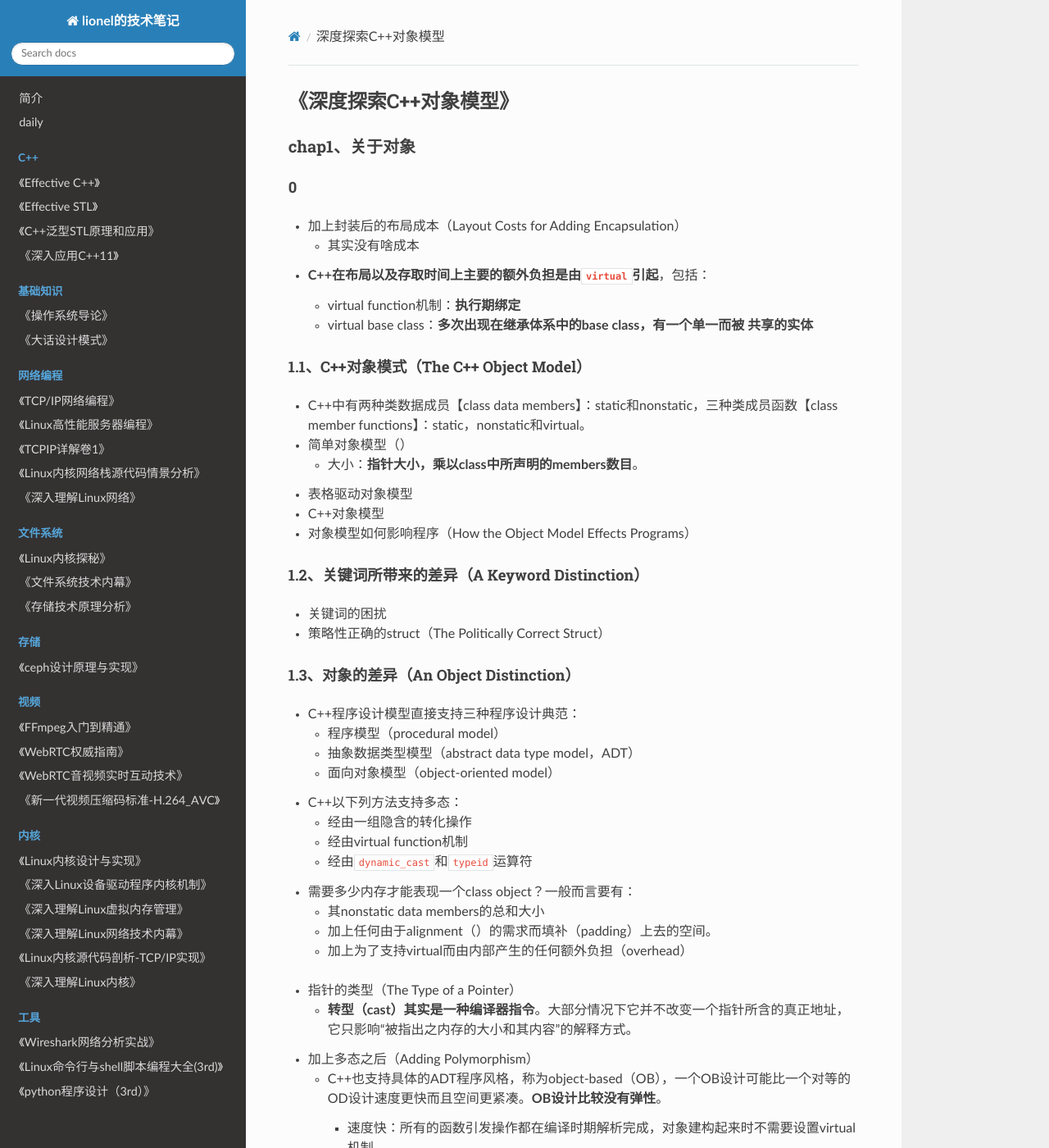
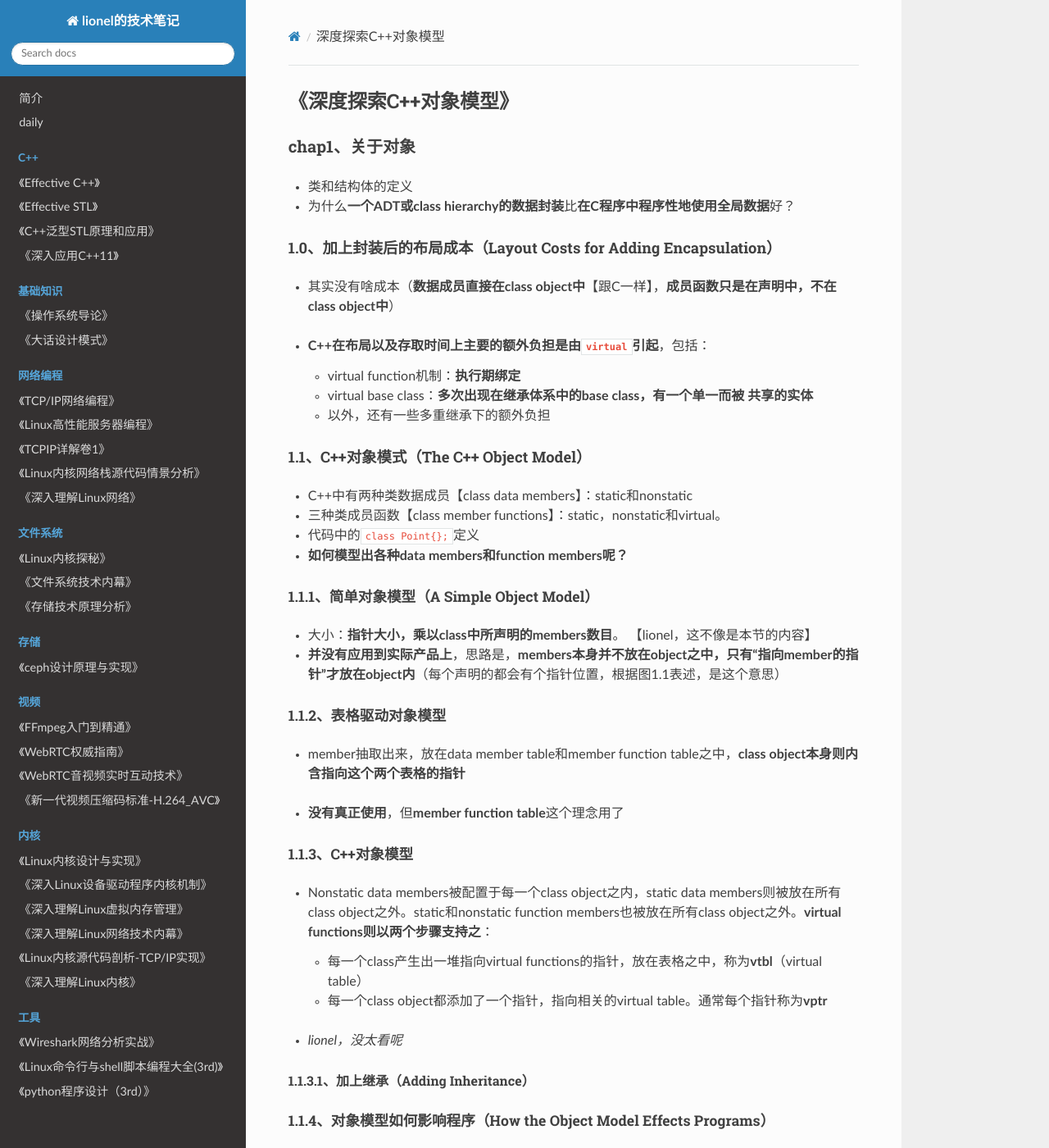
Before and after one commit to wolflion/booknotes, an MkDocs documentation site: the page built from docs/20C++/深度探索C++对象模型.md, in a window 1280 px wide and 1400 px high. Shown: the whole window at 82% size. Built offline with MkDocs 1.6.1, drawn with Linux system fonts in a browser that asks for light colours; nearby versions of some CDN libraries; some of the changed text lies outside the part shown.

Commit message:
Update 深度探索C++对象模型.md

```diff
--- a/docs/20C++/深度探索C++对象模型.md
+++ b/docs/20C++/深度探索C++对象模型.md
@@ -2,27 +2,57 @@
 
 ### chap1、关于对象
 
-#### 0
++ 类和结构体的定义
++ 为什么**一个ADT或class hierarchy的数据封装**比**在C程序中程序性地使用全局数据**好？
 
-+ 加上封装后的布局成本（Layout Costs for Adding Encapsulation）
-  + 其实没有啥成本
+#### 1.0、加上封装后的布局成本（Layout Costs for Adding Encapsulation）
+
++ 其实没有啥成本（**数据成员直接在class object中**【跟C一样】，**成员函数只是在声明中，不在class object中**）
+
 + **C++在布局以及存取时间上主要的额外负担是由`virtual`引起**，包括：
   + virtual function机制：**执行期绑定**
   + virtual base class：**多次出现在继承体系中的base class，有一个单一而被 共享的实体**
+  + 以外，还有一些多重继承下的额外负担
 
 #### 1.1、C++对象模式（The C++ Object Model）
 
-+ C++中有两种类数据成员【class data members】：static和nonstatic，三种类成员函数【class member functions】：static，nonstatic和virtual。
-+ 简单对象模型（）
-  + 大小：**指针大小，乘以class中所声明的members数目**。
-+ 表格驱动对象模型
-+ C++对象模型
-+ 对象模型如何影响程序（How the Object Model Effects Programs）
++ C++中有两种类数据成员【class data members】：static和nonstatic
++ 三种类成员函数【class member functions】：static，nonstatic和virtual。
++ 代码中的`class Point{};`定义
++ **如何模型出各种data members和function members呢？**
+
+##### 1.1.1、简单对象模型（A Simple Object Model）
+
++ 大小：**指针大小，乘以class中所声明的members数目**。  【lionel，这不像是本节的内容】
++ **并没有应用到实际产品上**，思路是，**members本身并不放在object之中，只有“指向member的指针”才放在object内**（每个声明的都会有个指针位置，根据图1.1表述，是这个意思）
+
+##### 1.1.2、表格驱动对象模型
+
++ member抽取出来，放在data member table和member function table之中，**class object本身则内含指向这个两个表格的指针**
+
++ **没有真正使用**，但**member function table**这个理念用了
+
+##### 1.1.3、C++对象模型
+
++ Nonstatic data members被配置于每一个class object之内，static data members则被放在所有class object之外。static和nonstatic function members也被放在所有class object之外。**virtual functions则以两个步骤支持之**：
+  + 每一个class产生出一堆指向virtual functions的指针，放在表格之中，称为**vtbl**（virtual table）
+  + 每一个class object都添加了一个指针，指向相关的virtual table。通常每个指针称为**vptr**
+
++ *lionel，没太看呢*
+
+###### 1.1.3.1、加上继承（Adding Inheritance）
+
+##### 1.1.4、对象模型如何影响程序（How the Object Model Effects Programs）
+
++ *本节内容没有看呢，lionel*
 
 #### 1.2、关键词所带来的差异（A Keyword Distinction）
 
-+ 关键词的困扰
-+ 策略性正确的struct（The Politically Correct Struct）
+##### 1.2.1、关键词的困扰
+
+##### 1.2.2、策略性正确的struct（The Politically Correct Struct）
+
++ *这2节内容，都没怎么看呢，lionel*
 
 #### 1.3、对象的差异（An Object Distinction）
 
@@ -39,22 +69,66 @@
   + 加上任何由于alignment（）的需求而填补（padding）上去的空间。
   + 加上为了支持virtual而由内部产生的任何额外负担（overhead）
 
-+ 指针的类型（The Type of a Pointer）
-  + **转型（cast）其实是一种编译器指令**。大部分情况下它并不改变一个指针所含的真正地址，它只影响“被指出之内存的大小和其内容”的解释方式。
-+ 加上多态之后（Adding Polymorphism）
-  + C++也支持具体的ADT程序风格，称为object-based（OB），一个OB设计可能比一个对等的OD设计速度更快而且空间更紧凑。**OB设计比较没有弹性**。
-    + 速度快：所有的函数引发操作都在编译时期解析完成，对象建构起来时不需要设置virtual机制
-    + 空间紧凑：因为每一个class object不需要负担传统上为了支持virtual机制而需要的额外负荷
+
+##### 1.3.1、指针的类型（The Type of a Pointer）
+
++ **转型（cast）其实是一种编译器指令**。大部分情况下它并不改变一个指针所含的真正地址，它只影响“被指出之内存的大小和其内容”的解释方式。
+
+##### 1.3.2、加上多态之后（Adding Polymorphism）
+
++ C++也支持具体的ADT程序风格，称为object-based（OB），一个OB设计可能比一个对等的OD设计速度更快而且空间更紧凑。**OB设计比较没有弹性**。
+  + 速度快：所有的函数引发操作都在编译时期解析完成，对象建构起来时不需要设置virtual机制
+  + 空间紧凑：因为每一个class object不需要负担传统上为了支持virtual机制而需要的额外负荷
 
 ### chap02构造函数语义学
 
 #### 2.1、Default Constructor的建构操作
 
+##### 2.1.1、“带有Default Constructor“的Member Class Object
+
+##### 2.1.2、“带有Default Constructor“的Base Class
+
+##### 2.1.3、“带有一个Virtual Function“的Class
+
+##### 2.1.4、“带有一个Virtual Base class“的Class
+
+##### 总结
+
 #### 2.2、Copy Constructor的建构操作
+
+##### 2.2.1、Default Memberwise Initialization
+
+##### 2.2.2、Bitwise Copy Semantics（位逐次拷贝）
+
+##### 2.2.3、不要Bitwise Copy Semantics!
+
+##### 2.2.4、重新设定的指针Virtual Table
+
+##### 2.2.5、处理Virtual Base Class Subobject
 
 #### 2.3、程序转换语意学（Program Transformation Semantics）
 
+##### 2.3.1、明确的初始化操作（）
+
+##### 2.3.2、参数的初始化（）
+
+##### 2.3.3、返回值的初始化（）
+
+##### 2.3.4、在使用者层面做优化（）
+
+##### 2.3.5、在编译器层面做优化（）
+
+##### 2.3.6、Copy Constructor：要还是不要？
+
+##### 2.3.7、摘要
+
 #### 2.4、成员们的初始化队伍（Member Initialization List）
+
++ 必须使用Member initialization list：
+  + 1、当初始化一个reference member时
+  + 2、当初始化一个const member时
+  + 3、当调用一个base class的constructor，而它拥有一组参数时
+  + 4、当调用一个member class的construcotr，而它拥有一组参数时
 
 ### chap03Data语意学
 
@@ -100,3 +174,11 @@
 #### 3.6、指向Data Members的指针
 
 ##### “指向Members的指针”的效率问题
+
+### chap4、Function语意学
+
+### chap5、构造、解构、拷贝语意学
+
+### chap6、执行期语意学
+
+### chap7、站在对象模型的类端
```
